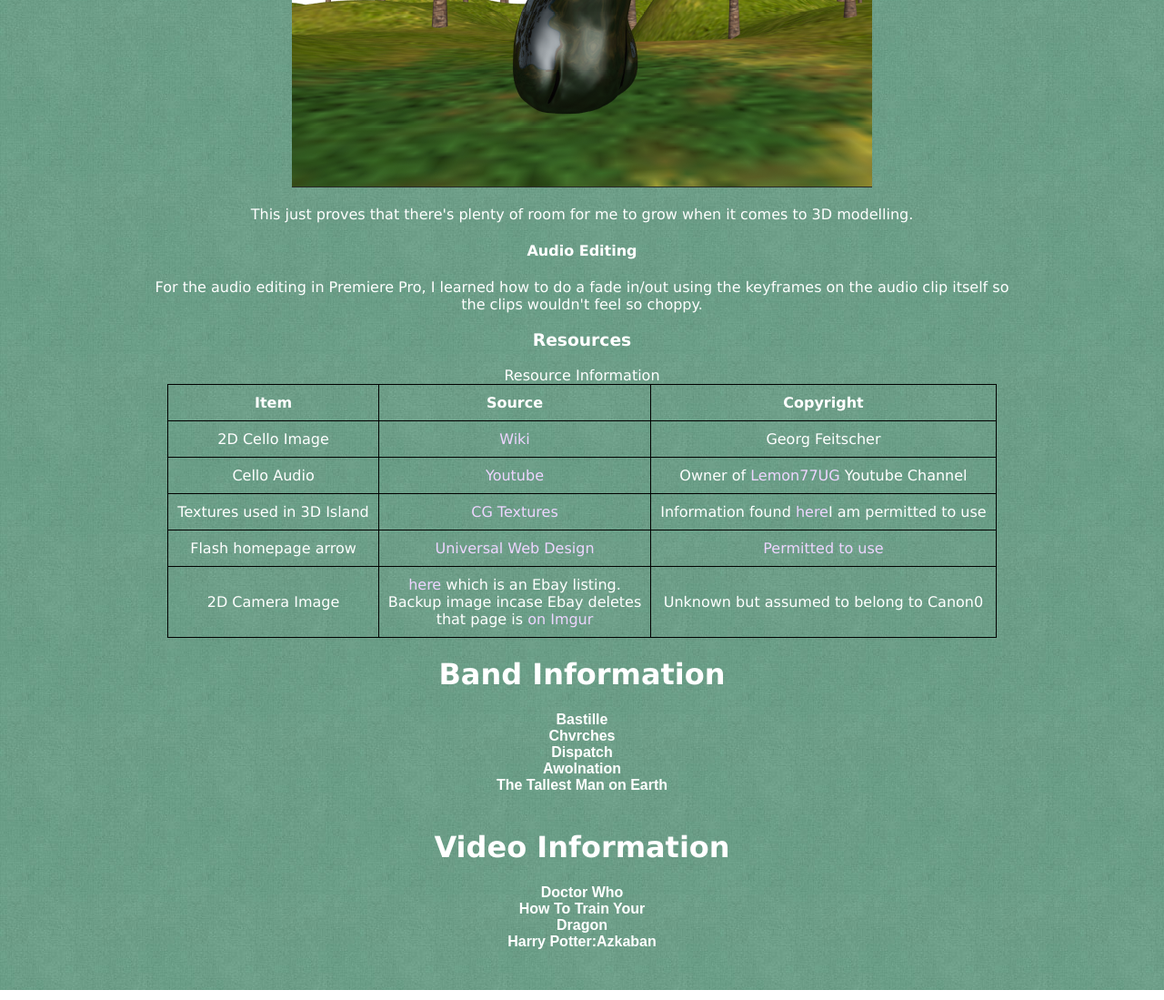
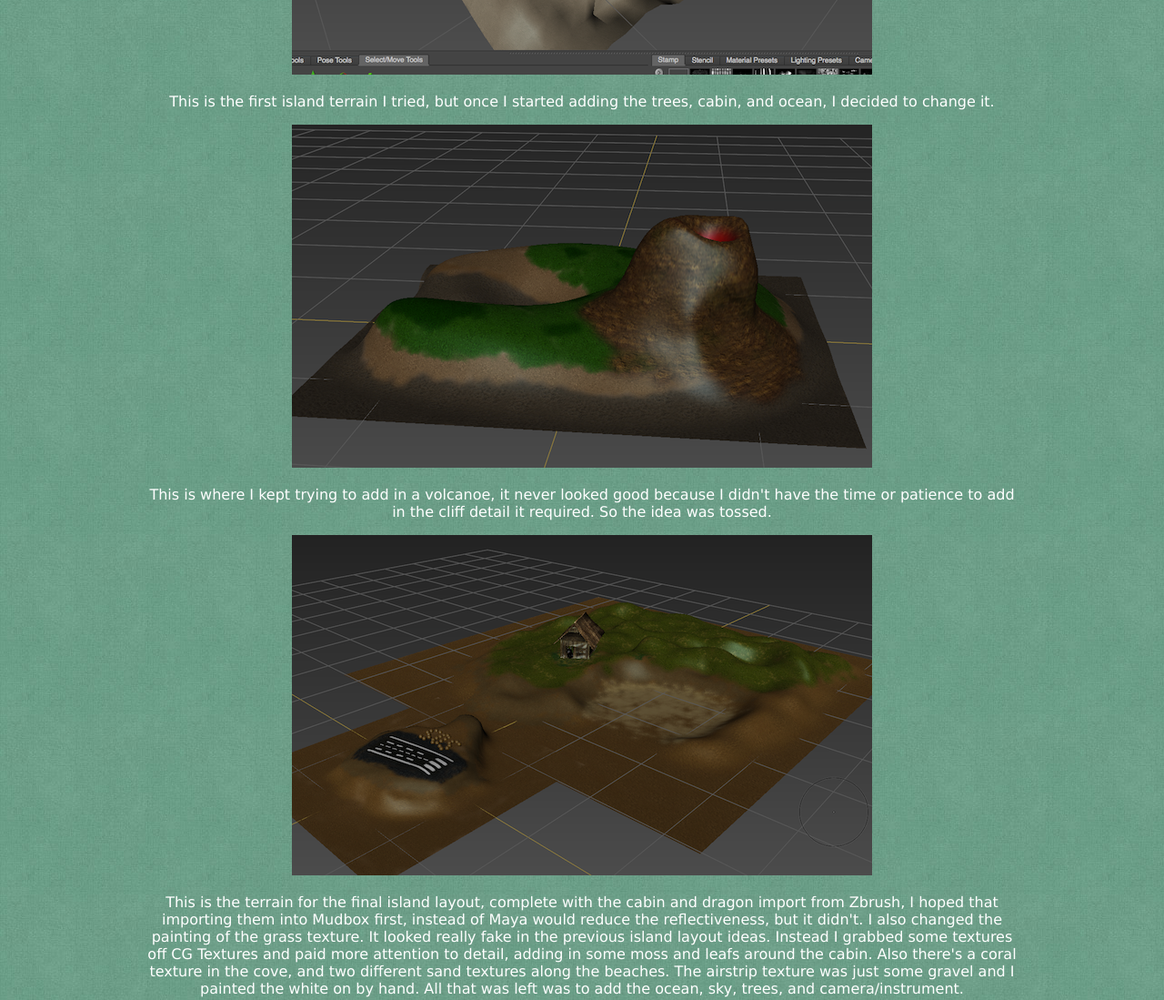
Before and after one commit to nicholedwight/UniCemsProject, a plain HTML site: page island.html in a window 1280 px wide. Shown: the part 2800-3899 px from the top of the page at 91% size. Drawn offline with nearby package versions, Linux system fonts and the light colour scheme.

Commit message:
Added in Island planning images and description

```diff
--- a/island.html
+++ b/island.html
@@ -53,12 +53,17 @@
 						  });</p>
 						<p>Not only did this fix prevent the videos from not playing after I'd already clicked on one, since I had to go back to the video page, then click on another. There was another issue where my Back button on the Cello information page didn't link to anywhere! Adding in this bit of code and making sure the button physically appeared on frame 1 and frame 30(where it intended to go) fixed the issue.</p>
 					<h4>3D Modelling</h4>
-						<p>The majority of planning was on the 3D Island itself. I had tried about 3 or 4 different island terrain scenarios before settling on the final, I kept wanting to put a volcanoe into it, but it seemed very unnecessary, given it wasn't listed in the brief. I spent the majority of my time in Mudbox and Zbrush creating the models to put on the terrain, the pet, trees, and cabin. The SOS rocks were made in Mudbox when the terrain was created.</p>
+						<p>The majority of planning was on the 3D Island itself. I had tried about 3 or 4 different island terrain scenarios before settling on the final, which can be seen below, I kept wanting to put a volcanoe into it, but it seemed very unnecessary, given it wasn't listed in the brief. I spent the majority of my time in Mudbox and Zbrush creating the models to put on the terrain, the pet, trees, and cabin. The SOS rocks were made in Mudbox when the terrain was created.</p>
+						<img src="img/island1.png" alt="first island"><p>This is the first island terrain I tried, but once I started adding the trees, cabin, and ocean, I decided to change it.</p>
+						<img src="img/island2.png" alt="second island"><p>This is where I kept trying to add in a volcanoe, it never looked good because I didn't have the time or patience to add in the cliff detail it required. So the idea was tossed.</p>
+						<img src="img/island3.png" alt="Final island"><p>This is the terrain for the final island layout, complete with the cabin and dragon import from Zbrush, I hoped that importing them into Mudbox first, instead of Maya would reduce the reflectiveness, but it didn't. I also changed the painting of the grass texture. It looked really fake in the previous island layout ideas. Instead I grabbed some textures off CG Textures and paid more attention to detail, adding in some moss and leafs around the cabin. Also there's a coral texture in the cove, and two different sand textures along the beaches. The airstrip texture was just some gravel and I painted the white on by hand. All that was left was to add the ocean, sky, trees, and camera/instrument.</p>
 						<p>The biggest issue was when I would transfer the dragon model from Zbrush to Maya via GOZ, the render would be very reflective(this also happened to an extent with my cabin model), there wasn't enough time to find out why this happened or render it in another application and transfer it, so I provided the render from Zbrush for the pet slide in the Flash scenario, that way the detail and proper material can be seen. Below is a test render of the dragon in Maya with mental ray(rendering a Zbrush model in Maya Software crashes my computer), the reflectiveness is very visible. The model also appeared to have 'cracked' when I created the displacement and texture maps in Zbrush to transfer it over.</p>
 						<img src="img/dragonrender.png" alt="Reflective Example of Dragon">
 						<p>This just proves that there's plenty of room for me to grow when it comes to 3D modelling.</p>
-						<h4>Audio Editing</h4>
+					<h4>Audio Editing</h4>
 						<p>For the audio editing in Premiere Pro, I learned how to do a fade in/out using the keyframes on the audio clip itself so the clips wouldn't feel so choppy.</p>
+					<h4>Video Editing</h4>
+						<p>I didn't have any issues with the video editing, since the Premiere Pro project we did earlier in the module taught me everything I needed to know.</p>
 					<h3>Resources</h3>
 						<table>
 							<caption>Resource Information
@@ -76,7 +81,7 @@
 								<tr>
 									<td> 2D Camera Image </td>
 									<td><a href="http://www.ebay.co.uk/itm/Professional-Quality-Collapsible-Tripod-For-Canon-EOS-550D-EOS-600D-EOS-60D-/390379049116">here</a> which is an Ebay listing.<br> Backup image incase Ebay deletes <br>that page is <a href="http://imgur.com/OvbXo8q">on Imgur</a></td>
-									<td>Unknown but assumed to belong to Canon0</td>
+									<td>Unknown but assumed to belong to Canon</td>
 								</tr>
 							</tfoot>
 							<tbody>
@@ -93,7 +98,7 @@
 								<tr>
 									<td>Textures used in 3D Island</td>
 									<td><a href="http://www.cgtextures.com/">CG Textures</a></td>
-									<td>Information found <a href="http://www.cgtextures.com/content.php?action=license">here</a>I am permitted to use</td>
+									<td>Information found <a href="http://www.cgtextures.com/content.php?action=license">here</a>. I am permitted to use</td>
 								</tr>
 								<tr>
 									<td>Flash homepage arrow</td>
```
Also changed, not shown: img/island1.png (added), img/island2.png (added), img/island3.png (added).
